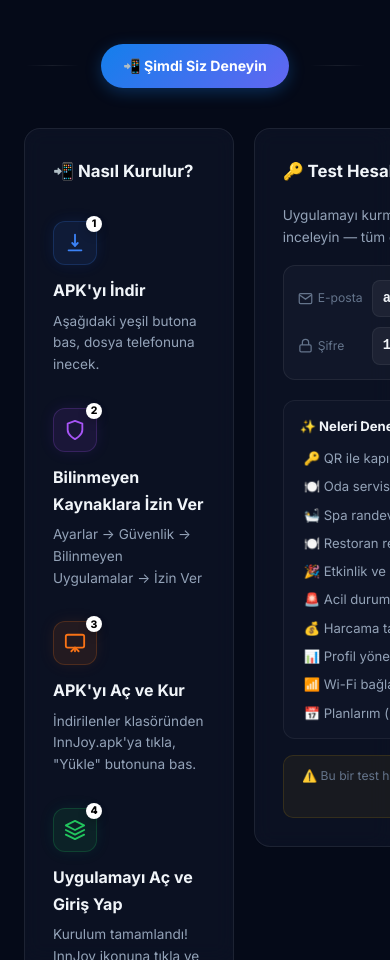
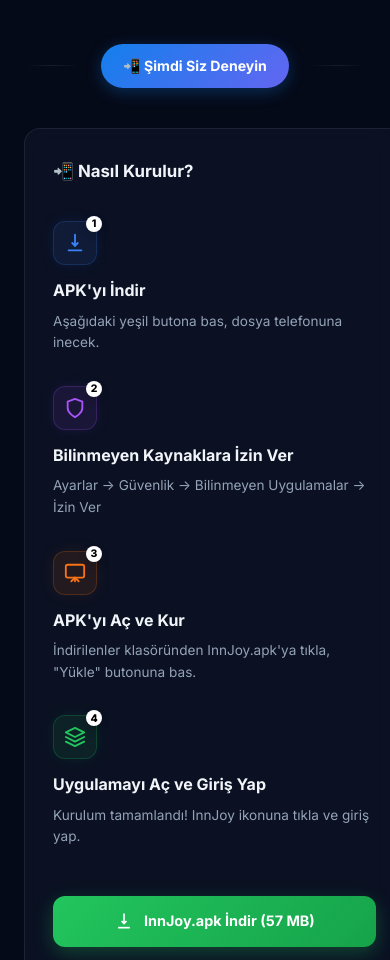
Before and after one commit to berat-kaan-akcan/InnJoy_Website, a plain HTML site: page index.html in a window 390 px wide. Shown: the part 11040-12000 px from the top of the page. Drawn offline with Linux system fonts and the light colour scheme.

Commit message:
Update styles and add QR codes

```diff
--- a/style.css
+++ b/style.css
@@ -3115,8 +3115,16 @@
 }
 
 /* HIW Responsive */
+@media (max-width: 768px) {
+    .hiw-grid {
+        grid-template-columns: 1fr;
+        gap: 24px;
+    }
+}
+
 @media (max-width: 480px) {
     .hiw-grid {
+        grid-template-columns: 1fr;
         gap: 20px;
     }
     .hiw-step-card {
```
Also changed, not shown: APK_QR.png (added), Site_QR.png (added).
